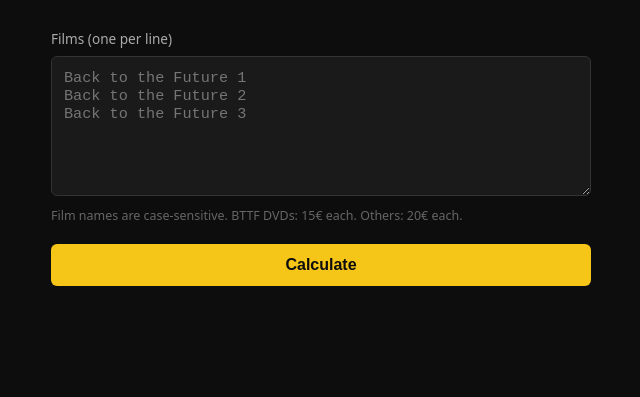
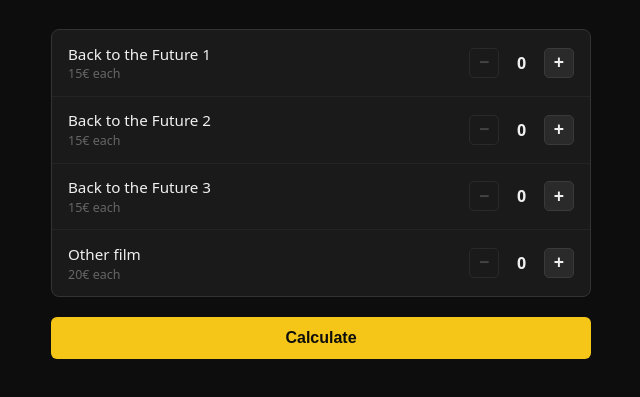
Before and after one commit to mblaster00/bttf-pricing, a plain HTML site: page app/static/index.html in a window 1280 px wide. Shown: the part 113-510 px from the top of the page, without its empty margins (319-959 px from the left). Drawn offline with Linux system fonts and the light colour scheme.

Commit message:
feat(frontend): replace textarea with +/- buttons for cart UX

```diff
--- a/app/static/index.html
+++ b/app/static/index.html
@@ -26,32 +26,54 @@
       font-size: 0.9rem;
       margin-bottom: 2rem;
     }
-    label {
-      display: block;
-      font-size: 0.85rem;
-      color: #aaa;
-      margin-bottom: 0.5rem;
-    }
-    textarea {
-      width: 100%;
-      height: 140px;
+
+    /* ── Cart rows ── */
+    .cart {
       background: #1a1a1a;
       border: 1px solid #333;
-      border-radius: 6px;
-      color: #f0f0f0;
-      font-size: 0.95rem;
-      padding: 0.75rem;
-      resize: vertical;
-      outline: none;
-    }
-    textarea:focus { border-color: #555; }
-    .hint {
-      font-size: 0.78rem;
-      color: #666;
-      margin-top: 0.4rem;
+      border-radius: 8px;
+      overflow: hidden;
       margin-bottom: 1.25rem;
     }
-    button {
+    .cart-row {
+      display: flex;
+      align-items: center;
+      padding: 0.85rem 1rem;
+      border-bottom: 1px solid #242424;
+    }
+    .cart-row:last-child { border-bottom: none; }
+    .film-info { flex: 1; }
+    .film-name { font-size: 0.95rem; font-weight: 500; }
+    .film-price { font-size: 0.78rem; color: #666; margin-top: 0.1rem; }
+    .qty-control {
+      display: flex;
+      align-items: center;
+      gap: 0.6rem;
+    }
+    .qty-btn {
+      width: 30px;
+      height: 30px;
+      padding: 0;
+      background: #2a2a2a;
+      color: #f0f0f0;
+      font-size: 1.1rem;
+      font-weight: 600;
+      border: 1px solid #3a3a3a;
+      border-radius: 5px;
+      cursor: pointer;
+      line-height: 1;
+    }
+    .qty-btn:hover { background: #383838; }
+    .qty-btn:disabled { color: #444; border-color: #2a2a2a; cursor: not-allowed; background: #1a1a1a; }
+    .qty-value {
+      min-width: 1.6rem;
+      text-align: center;
+      font-size: 1rem;
+      font-weight: 600;
+    }
+
+    /* ── Calculate button ── */
+    .calc-btn {
       width: 100%;
       padding: 0.75rem;
       background: #f5c518;
@@ -62,9 +84,10 @@
       border-radius: 6px;
       cursor: pointer;
     }
-    button:hover { background: #e0b010; }
-    button:disabled { background: #555; color: #999; cursor: not-allowed; }
+    .calc-btn:hover { background: #e0b010; }
+    .calc-btn:disabled { background: #555; color: #999; cursor: not-allowed; }
 
+    /* ── Result ── */
     #result { margin-top: 2rem; }
     .total-box {
       background: #1a1a1a;
@@ -107,23 +130,60 @@
     <h1>BTTF Pricing</h1>
     <p class="subtitle">Back to the Future DVD bundle calculator</p>
 
-    <label for="films">Films (one per line)</label>
-    <textarea
-      id="films"
-      placeholder="Back to the Future 1&#10;Back to the Future 2&#10;Back to the Future 3"
-    ></textarea>
-    <p class="hint">Film names are case-sensitive. BTTF DVDs: 15€ each. Others: 20€ each.</p>
+    <div class="cart" id="cart"></div>
 
-    <button id="btn" onclick="calculate()">Calculate</button>
+    <button class="calc-btn" id="btn" onclick="calculate()">Calculate</button>
 
     <div id="error"></div>
     <div id="result" style="display:none"></div>
   </div>
 
   <script>
+    const CATALOG = [
+      { name: "Back to the Future 1", price: "15€" },
+      { name: "Back to the Future 2", price: "15€" },
+      { name: "Back to the Future 3", price: "15€" },
+      { name: "Other film",           price: "20€" },
+    ];
+
+    const quantities = Object.fromEntries(CATALOG.map(f => [f.name, 0]));
+
+    function renderCart() {
+      const cart = document.getElementById("cart");
+      cart.innerHTML = CATALOG.map(film => `
+        <div class="cart-row">
+          <div class="film-info">
+            <div class="film-name">${film.name}</div>
+            <div class="film-price">${film.price} each</div>
+          </div>
+          <div class="qty-control">
+            <button
+              class="qty-btn"
+              onclick="adjust('${film.name}', -1)"
+              ${quantities[film.name] === 0 ? "disabled" : ""}
+            >−</button>
+            <span class="qty-value">${quantities[film.name]}</span>
+            <button
+              class="qty-btn"
+              onclick="adjust('${film.name}', +1)"
+            >+</button>
+          </div>
+        </div>
+      `).join("");
+    }
+
+    function adjust(name, delta) {
+      quantities[name] = Math.max(0, quantities[name] + delta);
+      renderCart();
+    }
+
     async function calculate() {
-      const raw = document.getElementById("films").value;
-      const films = raw.split("\n").map(s => s.trim()).filter(s => s.length > 0);
+      const films = [];
+      for (const film of CATALOG) {
+        for (let i = 0; i < quantities[film.name]; i++) {
+          films.push(film.name);
+        }
+      }
 
       const btn = document.getElementById("btn");
       const errorEl = document.getElementById("error");
@@ -164,9 +224,9 @@
               <div class="key">Different volumes</div>
               <div class="val">${d.bttf_different}</div>
             </div>
-            <div class="detail-item ${discountPct > 0 ? 'discount-highlight' : ''}">
+            <div class="detail-item ${discountPct > 0 ? "discount-highlight" : ""}">
               <div class="key">Discount</div>
-              <div class="val">${discountPct > 0 ? '-' : ''}${discountPct}%</div>
+              <div class="val">${discountPct > 0 ? "-" : ""}${discountPct}%</div>
             </div>
             <div class="detail-item">
               <div class="key">Other films</div>
@@ -183,6 +243,8 @@
         btn.textContent = "Calculate";
       }
     }
+
+    renderCart();
   </script>
 </body>
 </html>
```
